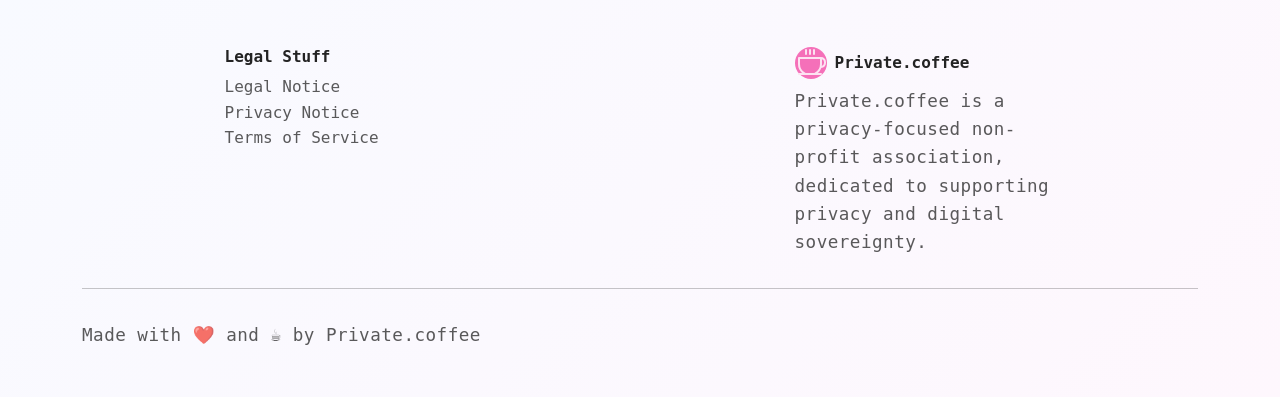
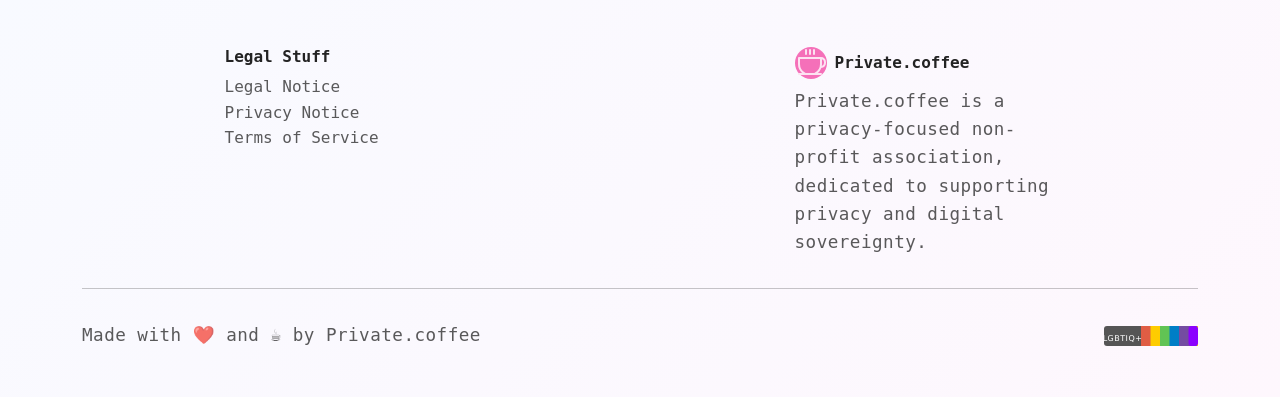
Before and after one commit to PrivateCoffee/privatecoffee-website, a Flask app: template templates/index.html in a window 1280 px wide. Shown: the part 2065-2462 px from the top of the page. Run offline with Flask 3, Linux system fonts and the light colour scheme; the template is opened without the code that fills it: most values are stand-ins (such as "Sample title", 1, 10 or a date in 2020); some libraries are stand-ins or nearby versions.

Commit message:
feat(icons): add LGBTIQ+ rainbow icon
Introduced a new LGBTIQ+ rainbow icon SVG to enhance visual representation and inclusivity on the platform. This update includes the integration of the icon within the base template, specifically at the footer section to signal support for the LGBTIQ+ community. This change aligns with our commitment to diversity and inclusiveness.

```diff
--- a/templates/base.html
+++ b/templates/base.html
@@ -89,8 +89,8 @@
           class="text-muted d-flex justify-content-between align-items-center pt-3"
         >
           <p class="mb-0">Made with ❤️ and ☕ by Private.coffee</p>
+          <p class="mb-0">{{ "rainbow" | icon | safe }}</p>
         </div>
-      </div>
     </footer>
   </body>
 </html>
```
Also changed, not shown: assets/dist/icons/rainbow.svg (added).
